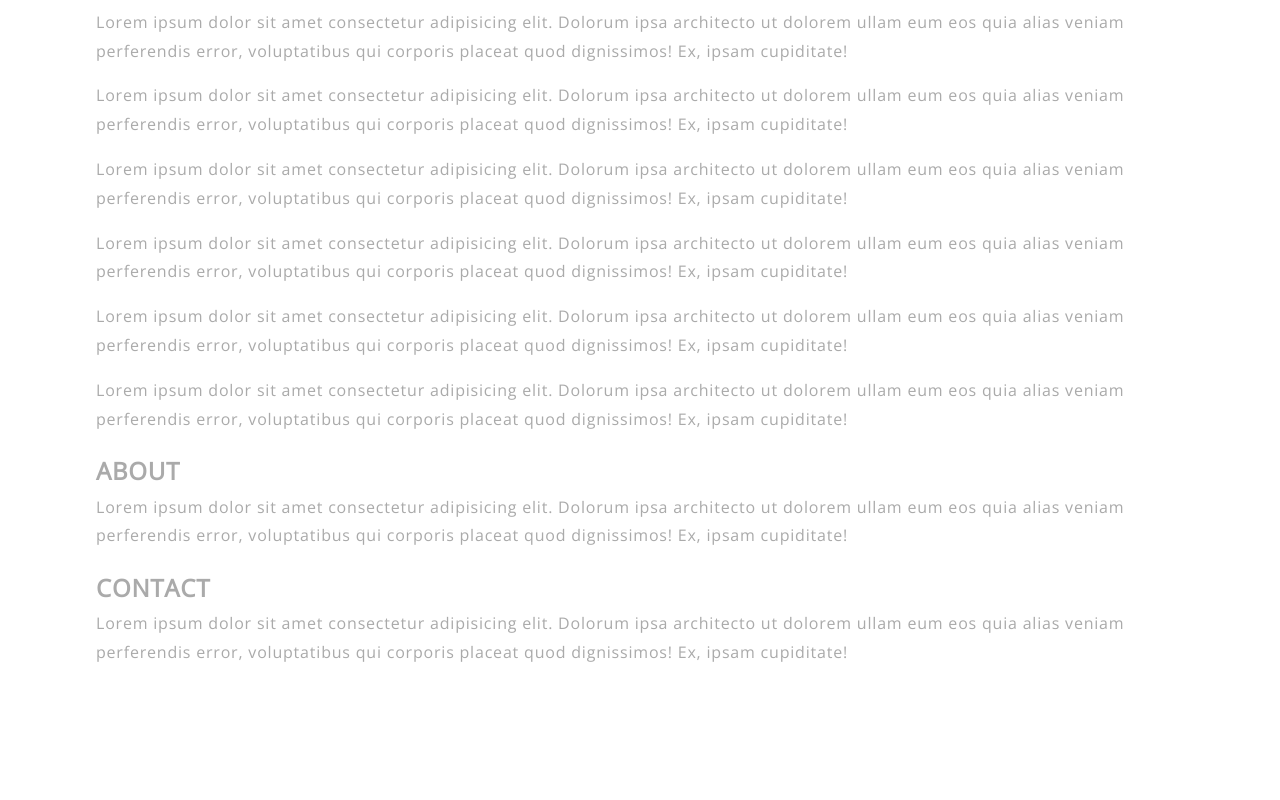
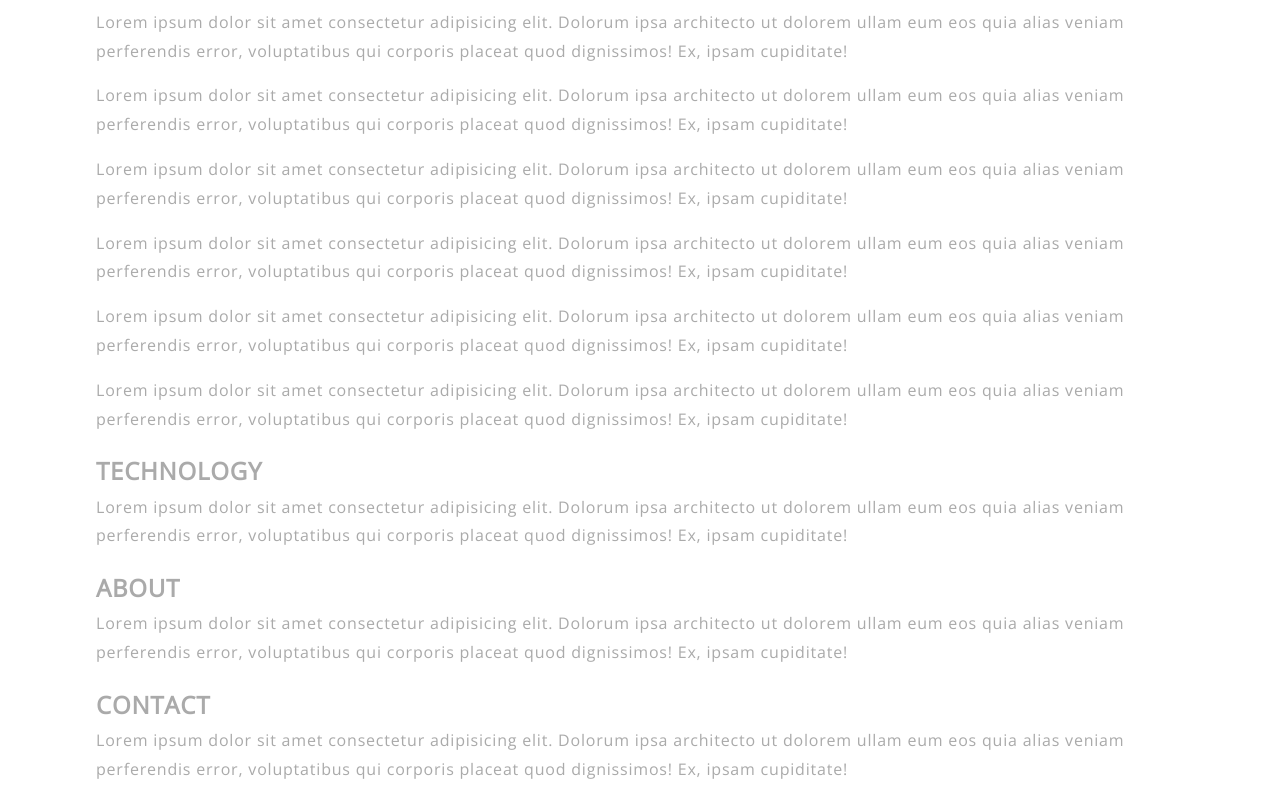
Before and after one commit to petrzabransky/petrzabransky, a React (Create React App) app: page / in a window 1280 px wide. Shown: the part 457-1257 px from the top of the page. Before the commit the page ends 1140 px from the top, so only its background shows below. Built offline with nearby package versions, Linux system fonts and the light colour scheme.

Commit message:
Add Technology Section

```diff
--- a/src/App.tsx
+++ b/src/App.tsx
@@ -6,6 +6,7 @@ import Hero from './components/block/Hero';
 import Reference from './components/block/Reference';
 import About from './components/block/About';
 import Contact from './components/block/Contact';
+import Technology from './components/block/Technology';
 
 
 function App() {
@@ -14,11 +15,9 @@ function App() {
       <>
         <Hero />
         <Reference />
+        <Technology />
         <About />
         <Contact />
-
-
-
       </>
     </Layout>
   );
--- /dev/null
+++ b/src/components/block/Technology.tsx
@@ -0,0 +1,14 @@
+import "../../styles/container.scss";
+
+const Technology = () => {
+	return (
+		<section id="#technology">
+			<div className="container">
+				<h1>TECHNOLOGY</h1>
+				<p>Lorem ipsum dolor sit amet consectetur adipisicing elit. Dolorum ipsa architecto ut dolorem ullam eum eos quia alias veniam perferendis error, voluptatibus qui corporis placeat quod dignissimos! Ex, ipsam cupiditate!</p>
+			</div>
+		</section>
+	)
+}
+
+export default Technology;
--- a/src/components/component/nav/Nav.tsx
+++ b/src/components/component/nav/Nav.tsx
@@ -10,6 +10,7 @@ const Nav = () => {
 				<ul id="navigation" className="nav__menu">
 					<li className="nav__item"><a href="#hero" className="nav__link">úvod</a></li>
 					<li className="nav__item"><a href="#reference" className="nav__link">reference</a></li>
+					<li className="nav__item"><a href="#technology" className="nav__link">technologie</a></li>
 					<li className="nav__item"><a href="#about" className="nav__link">o mě</a></li>
 					<li className="nav__item"><a href="#contact" className="nav__link">kontakt</a></li>
 				</ul>
```
